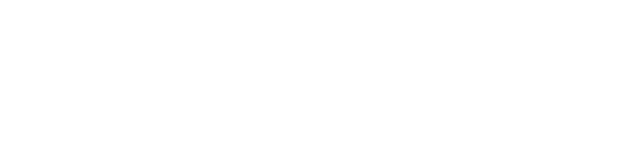
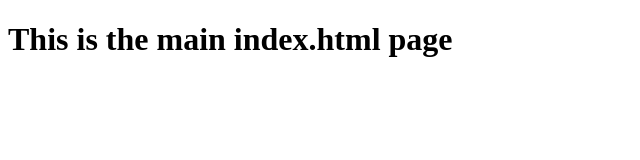
Before and after one commit to ThusharaDheepthi/NewProject, a plain HTML site: page index.html in a window 1280 px wide. Shown: the whole page, without its empty margins (0-640 px from the left). Drawn offline with Linux system fonts and the light colour scheme.

Commit message:
Added text in index.html

```diff
--- a/index.html
+++ b/index.html
@@ -8,7 +8,7 @@
     <title>Document</title>
 </head>
 <body>
-
+    <h1>This is the main index.html page</h1>
 <script src="./js/script.js"></script>
 </body>
 </html>
```
